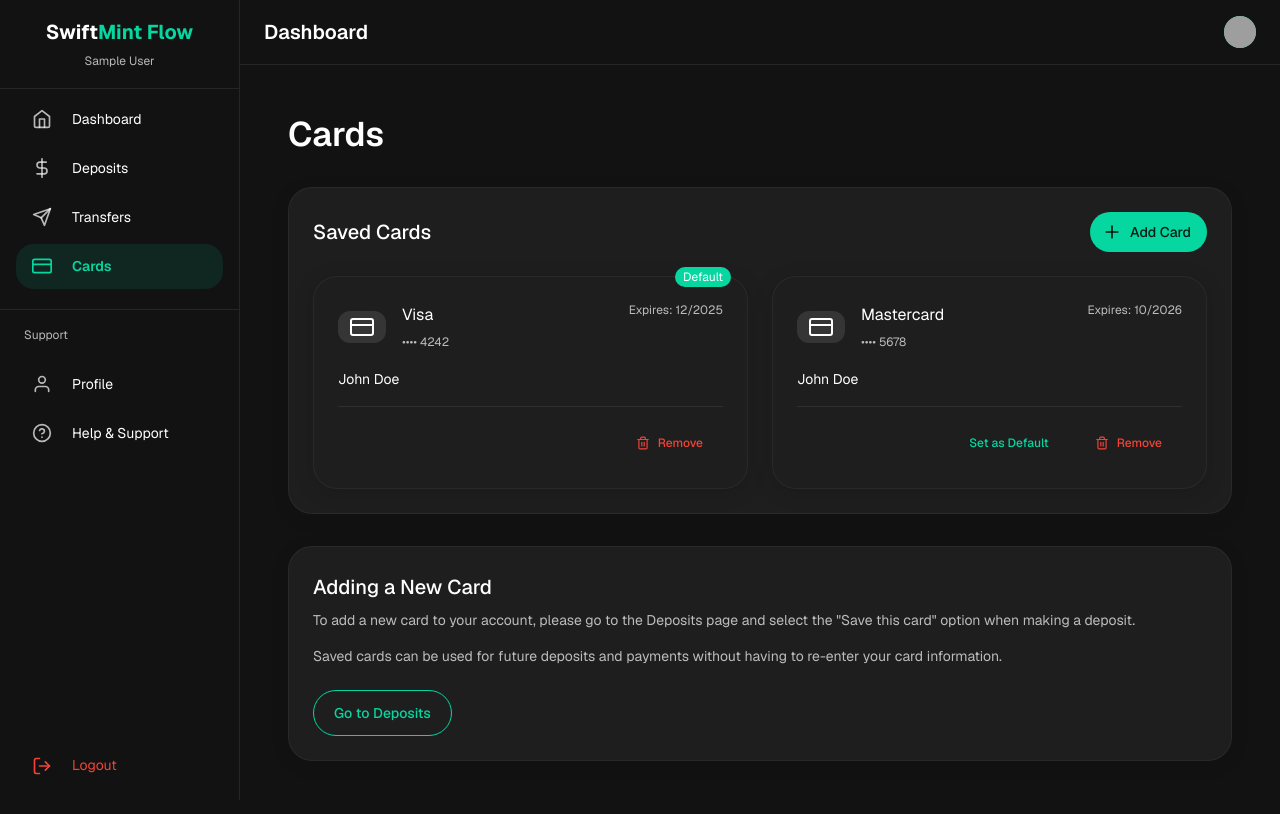
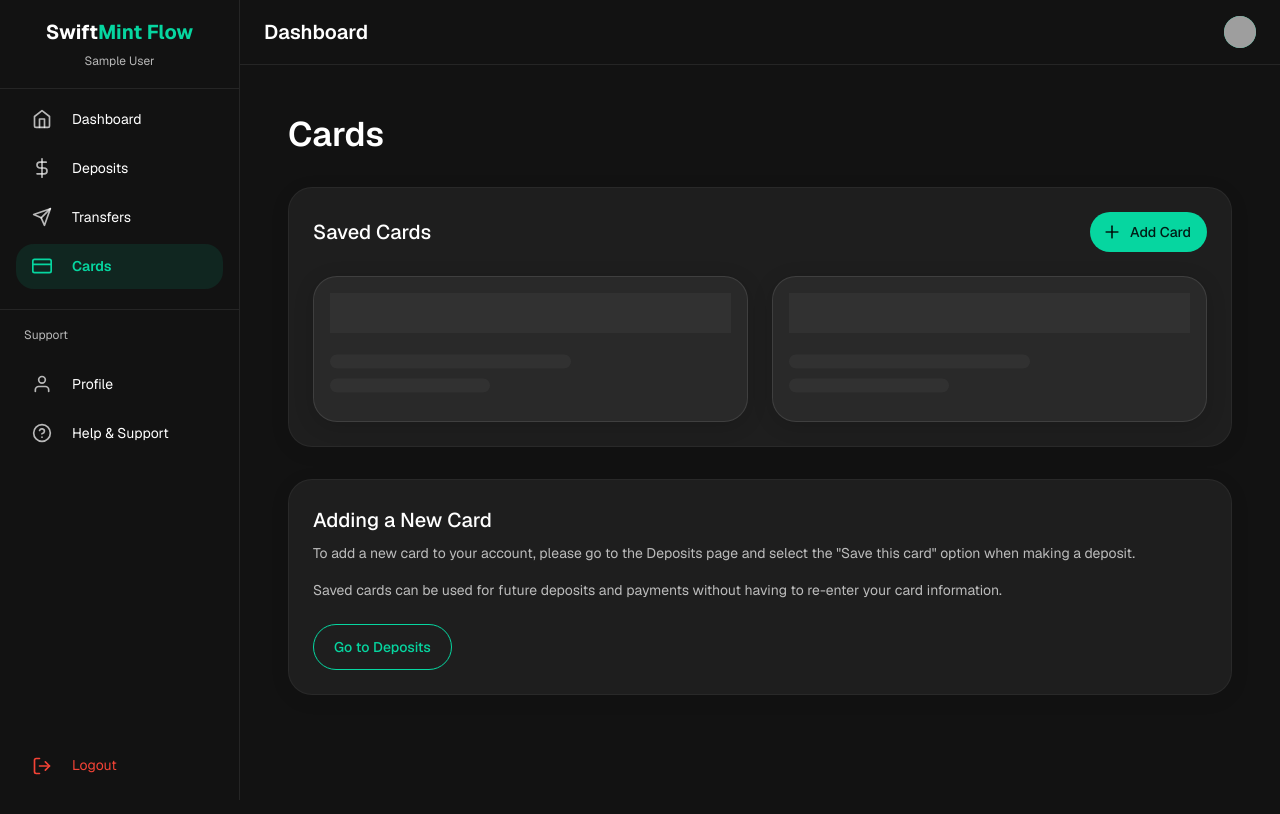
Before and after one commit to KSwitch1303/skychris, a Next.js app: page /dashboard/cards in a window 1280 px wide. Shown: the top 814 px of the page. Built offline with nearby package versions, Linux system fonts and the light colour scheme; sample sign-in values are in the browser's storage; grey boxes are pictures that could not be loaded.

Commit message:
first commit

```diff
--- a/src/app/dashboard/cards/page.tsx
+++ b/src/app/dashboard/cards/page.tsx
@@ -65,30 +65,30 @@ export default function CardsPage() {
     };
 
     // Simulate data fetch with setTimeout for demo purposes
-    setTimeout(() => {
-      // Demo data for UI preview
-      setCards([
-        {
-          id: '1',
-          cardType: 'visa',
-          lastFour: '4242',
-          expiryMonth: '12',
-          expiryYear: '2025',
-          cardholderName: 'John Doe',
-          isDefault: true,
-        },
-        {
-          id: '2',
-          cardType: 'mastercard',
-          lastFour: '5678',
-          expiryMonth: '10',
-          expiryYear: '2026',
-          cardholderName: 'John Doe',
-          isDefault: false,
-        }
-      ]);
-      setLoading(false);
-    }, 1500);
+    // setTimeout(() => {
+    //   // Demo data for UI preview
+    //   setCards([
+    //     {
+    //       id: '1',
+    //       cardType: 'visa',
+    //       lastFour: '4242',
+    //       expiryMonth: '12',
+    //       expiryYear: '2025',
+    //       cardholderName: 'John Doe',
+    //       isDefault: true,
+    //     },
+    //     {
+    //       id: '2',
+    //       cardType: 'mastercard',
+    //       lastFour: '5678',
+    //       expiryMonth: '10',
+    //       expiryYear: '2026',
+    //       cardholderName: 'John Doe',
+    //       isDefault: false,
+    //     }
+    //   ]);
+    //   setLoading(false);
+    // }, 1500);
 
     // Uncomment to fetch real data
     // fetchCards();
```
